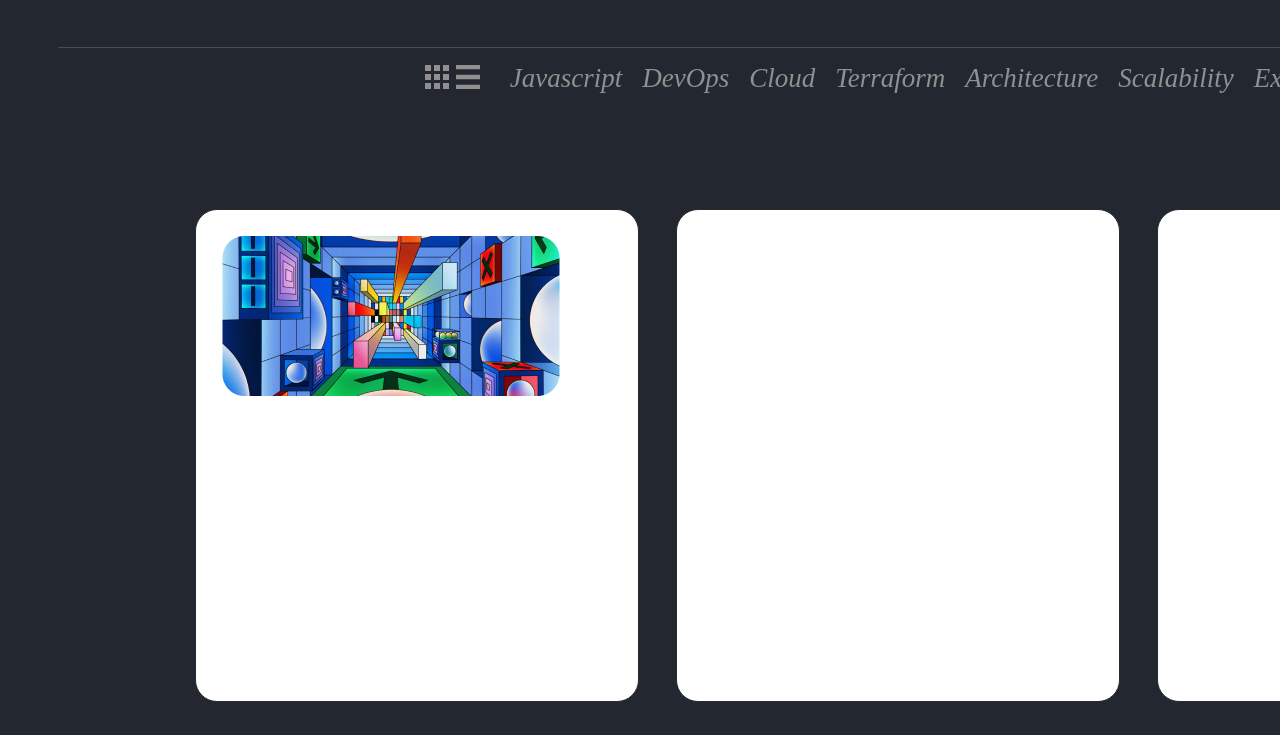
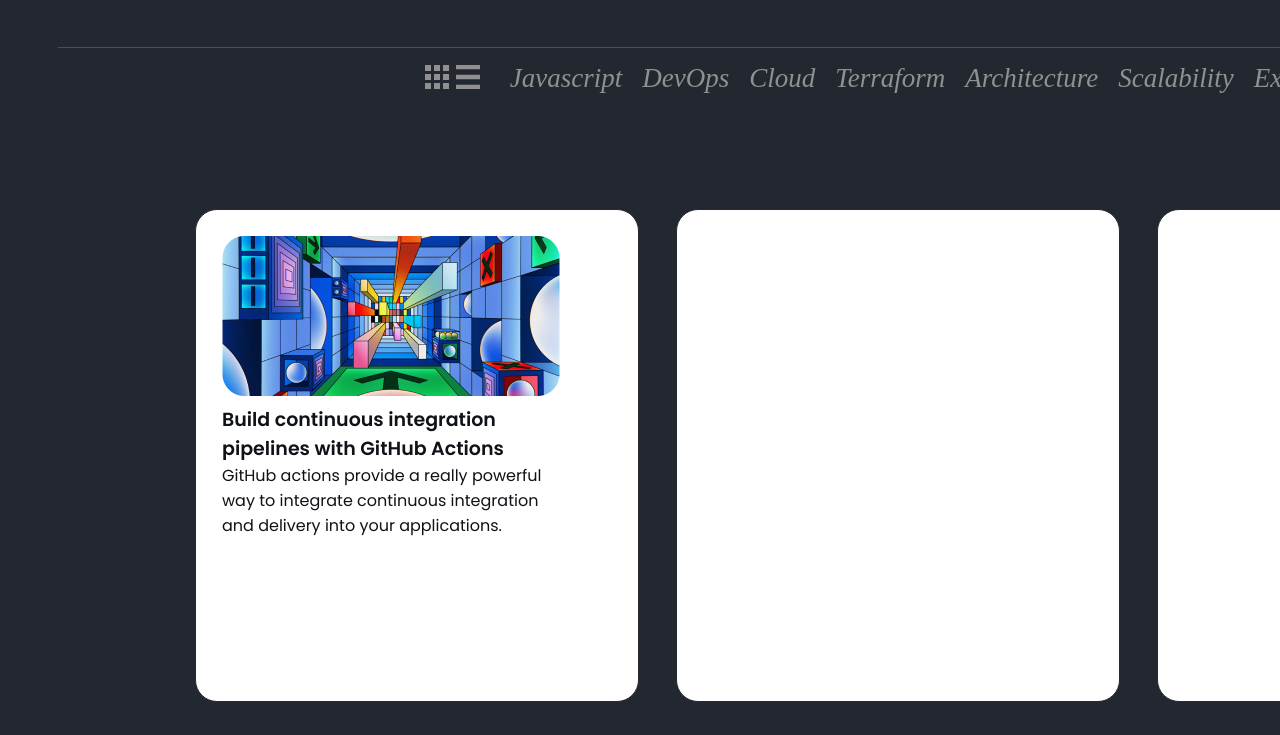
Before and after one commit to eliseoalcaraz/htmlCssProjs, a plain HTML site: page 1/index.html in a window 1280 px wide. Shown: the part 506-1241 px from the top of the page. Drawn offline with Linux system fonts and the light colour scheme; a web font is replaced by a local one.

Commit message:
feat(index): add contents

```diff
--- a/1/index.html
+++ b/1/index.html
@@ -69,7 +69,12 @@
             </div>
             <div class="contents-block">
                 <div class="content-preview">
-                    <img src="resources/image2.png" style="width: 338px; height: 160px;"/>
+                    <div>
+                        <img src="resources/image2.png" style="width: 338px; height: 160px;"/>
+                    </div>
+                    <div class="title-preview">Build continuous integration pipelines with GitHub Actions</div>
+                    <div class="message-preview">GitHub actions provide a really powerful way to integrate continuous integration and delivery into your applications.</div>
+                    <div></div>
                 </div>
                 <div class="content-preview"></div>
                 <div class="content-preview"></div>
--- a/1/styles.css
+++ b/1/styles.css
@@ -103,3 +103,23 @@ body {
     background: #FFF;
     padding: 26px;
 }
+
+.title-preview {
+    width: 337.08px;
+    color: #0F1217;
+    font-family: "Poppins";
+    font-size: 19px;
+    font-style: normal;
+    font-weight: 600;
+    line-height: normal;
+}
+
+.message-preview {
+    width: 326.726px;
+    color: #0F1217;
+    font-family: "Poppins";
+    font-size: 16px;
+    font-style: normal;
+    font-weight: 400;
+    line-height: normal;
+}
```
